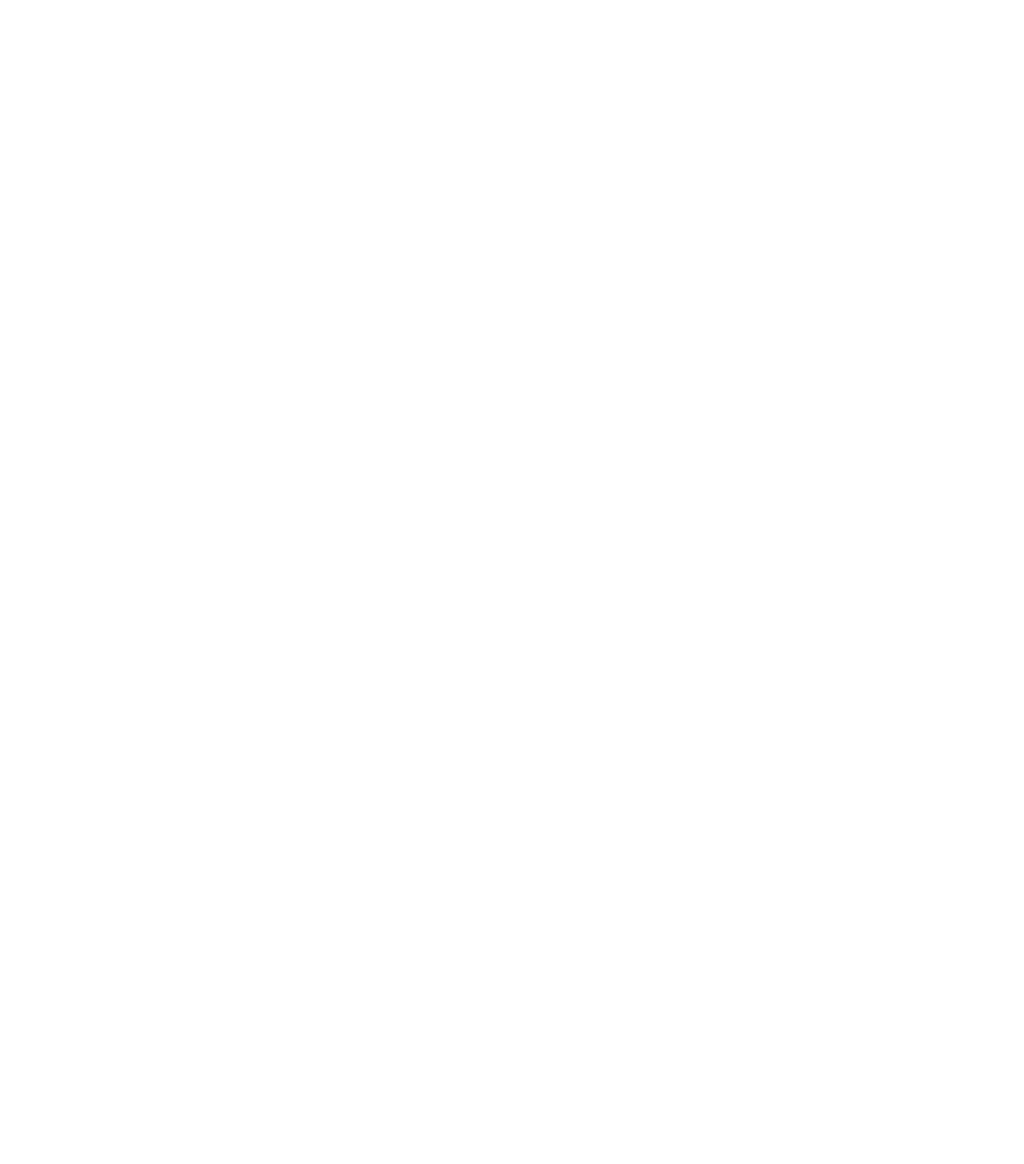
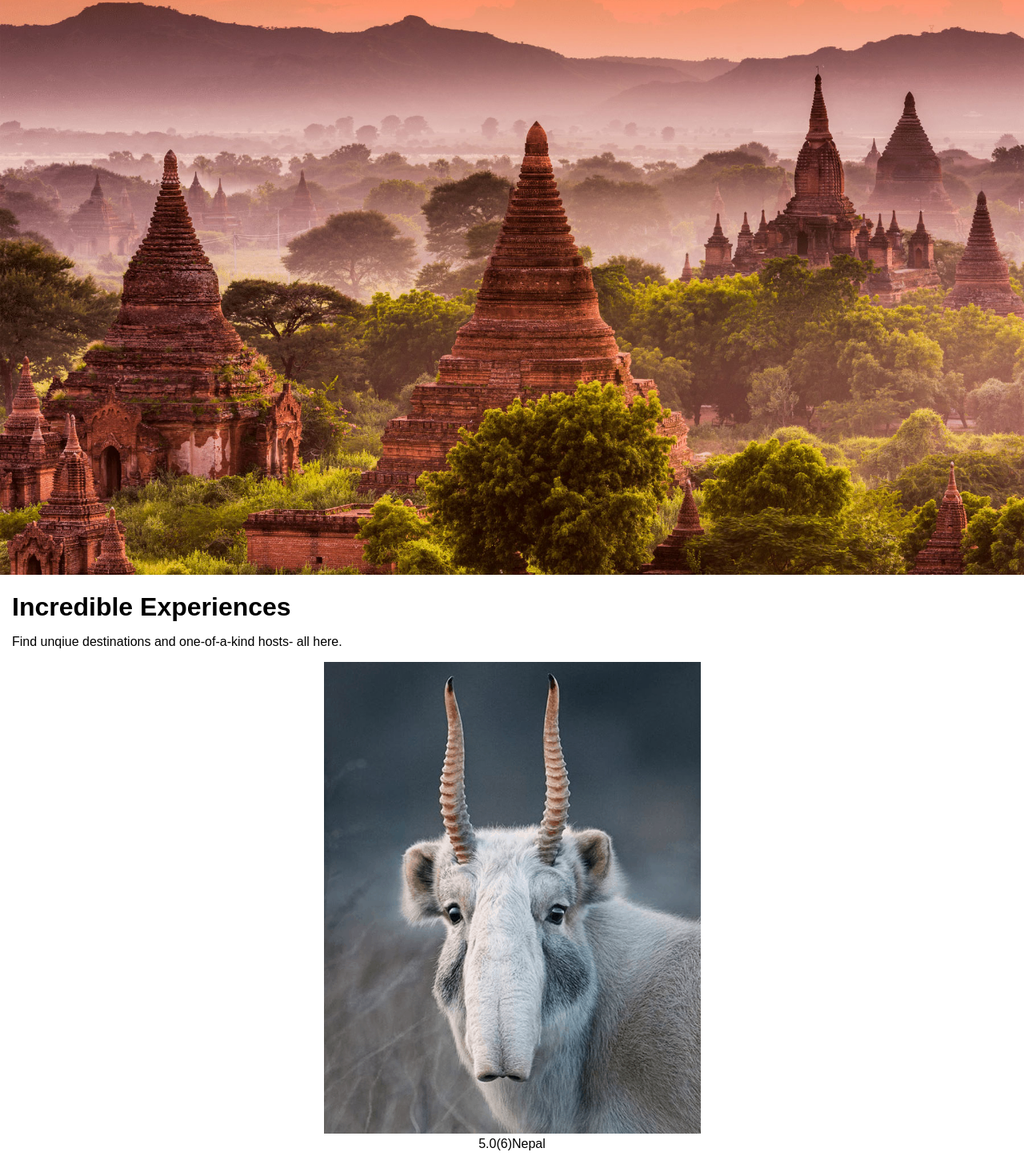
Before and after one commit to sdavidkong/airbnbclone, a React (Create React App) app: page / in a window 1280 px wide. Shown: the part 204-1660 px from the top of the page at 80% size. Before the commit the page ends 800 px from the top, so only its background shows below. Built offline with nearby package versions, Linux system fonts and the light colour scheme.

Commit message:
adding hero and card

```diff
--- a/src/App.js
+++ b/src/App.js
@@ -2,11 +2,15 @@
 import React from "react";
 import './App.css';
 import Navbar from './components/Navbar';
+import Hero from './components/Hero';
+import Card from './components/Card';
 
 function App() {
   return (
     <div className="App">
      <Navbar />
+     <Hero />
+     <Card />
     </div>
   );
 }
--- /dev/null
+++ b/src/components/Card.js
@@ -0,0 +1,19 @@
+import React from "react"
+import weirdgoat from "./weirdgoat.png"
+
+export default function Card() {
+    return (
+        <div className="card">
+            <img src={weirdgoat} className="card-img"></img>
+            <div className="cardstats">
+                <img src="" />
+                <span>5.0</span>
+                <span>(6)</span>
+                <span>Nepal</span>
+                <p>Hug this weird goat </p>
+                <p>$420 / person</p>
+            </div>
+
+        </div>
+    )
+}
--- a/src/components/Hero.js
+++ b/src/components/Hero.js
@@ -1,10 +1,12 @@
 import React from "react";
-import Logo from "./airbnblogo.png";
+import Logo from "./myanmar2.jpg";
 
 export default function Hero() {
     return(
-        <nav>
-            <img src={Logo} className="nav--logo" />
-        </nav>
+        <div className="hero">
+            <img src={Logo} className="heroimg" />
+            <h1 className="heroheader">Incredible Experiences</h1>
+            <p className="herotext">Find unqiue destinations and one-of-a-kind hosts- all here.</p>
+        </div>
     )
 }
--- a/src/index.css
+++ b/src/index.css
@@ -4,6 +4,7 @@
 
 body {
   margin: 0;
+  font-family: 'Poppins', sans-serif;
 }
 
 nav {
@@ -17,3 +18,26 @@
 .nav--logo {
  max-width: 150px;
 }
+
+
+.heroimg {
+ max-width: 2000px;
+ align-self: left;
+}
+
+.heroheader{
+ margin-bottom: 16px;
+ margin-left: 15px;
+
+}
+
+.herotext {
+ margin-top: 0px;
+ margin-left: 15px;
+}
+
+.hero {
+  display: flex;
+  flex-direction: column;
+  text-align: left;
+}
```
Also changed, not shown: src/components/baboon.jpg (added), src/components/weirdgoat.png (added).
